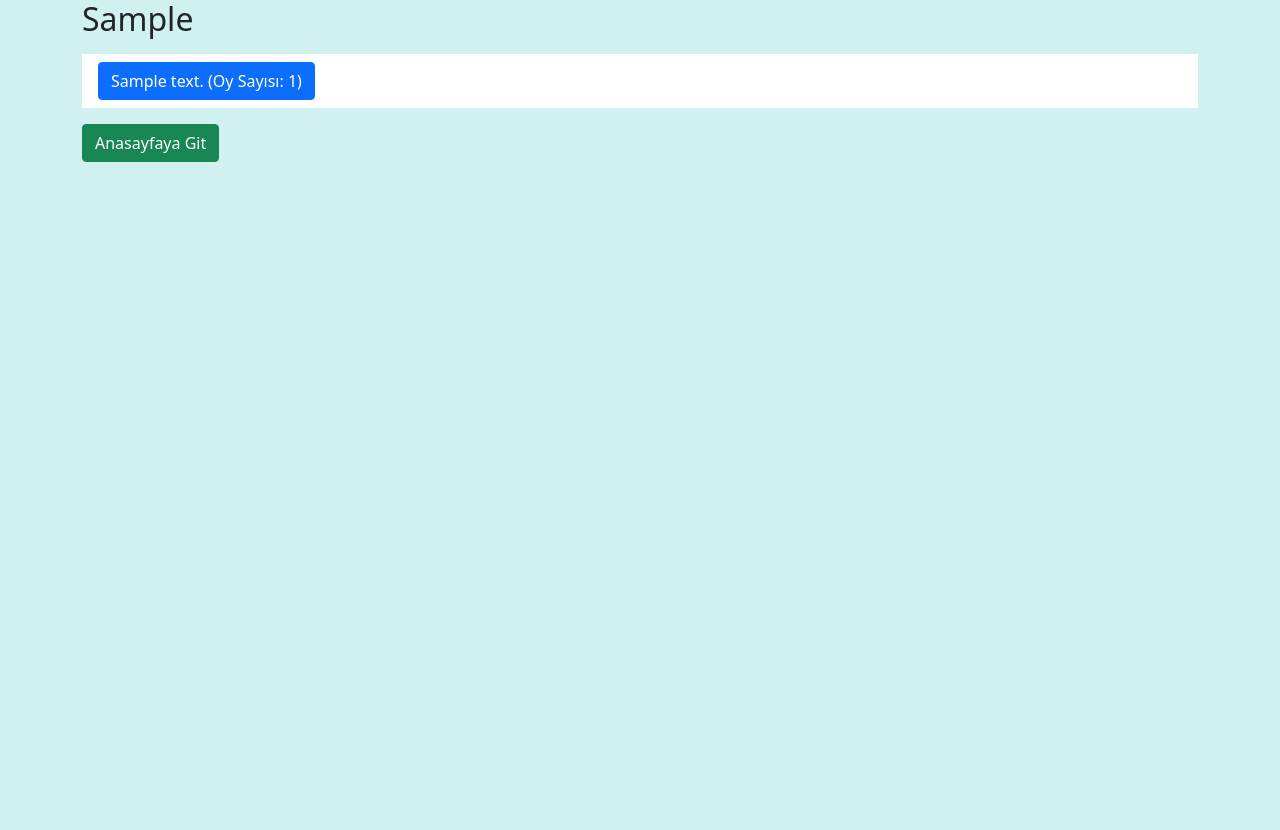
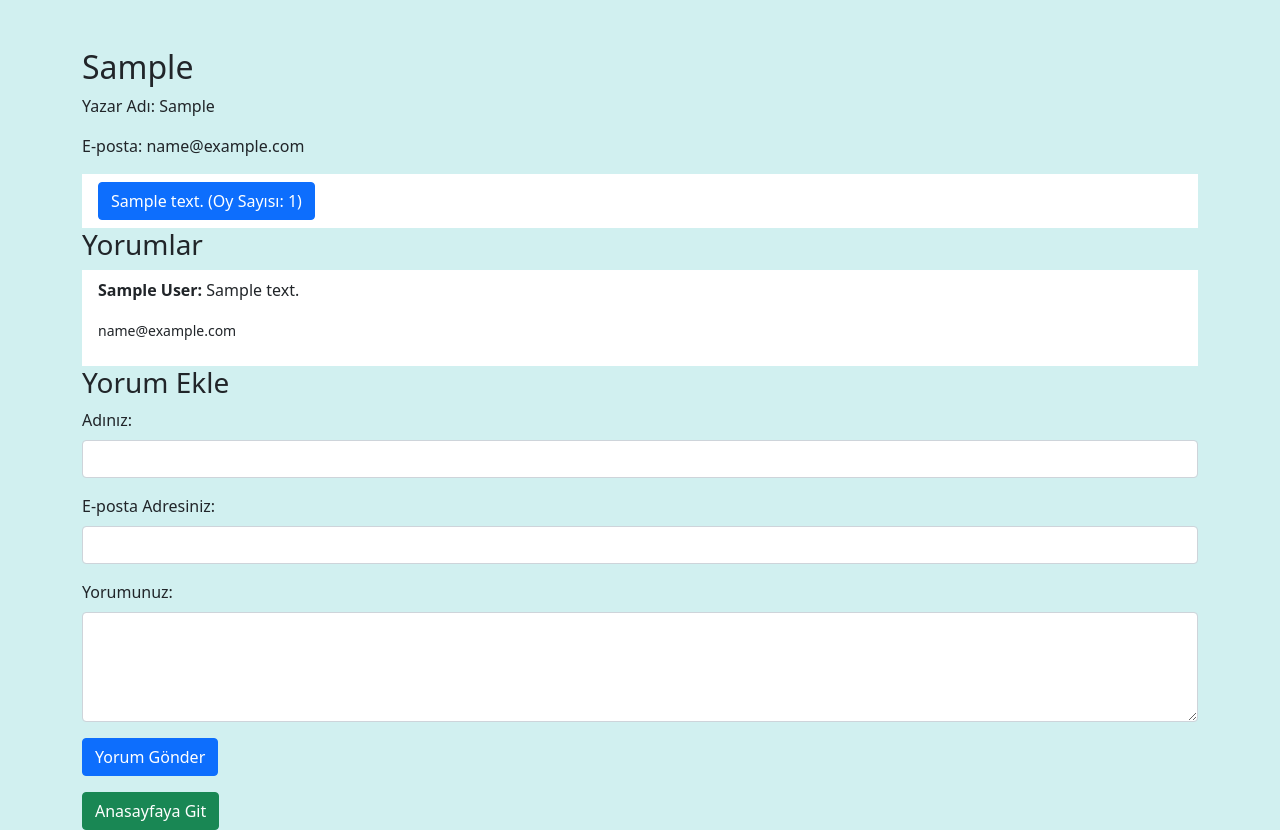
Before and after one commit to YuCaIb/survey-edu4tech, a Flask app: page /survey/1 in a window 1280 px wide. Before the commit the page ends 162 px from the top, so only its background shows below. Run offline with Flask 3, Linux system fonts and the light colour scheme; a database or web service that is not in the repository returns one stand-in record (values such as "Sample title").

Commit message:
reversed survey list added comment section

```diff
--- a/main.py
+++ b/main.py
@@ -4,6 +4,7 @@ from flask import Flask, render_template, request, redirect, jsonify, session, u
 import pymongo
 from werkzeug.security import generate_password_hash, check_password_hash
 import uuid
+
 
 # import turkish_rake as yucaib
 
@@ -28,9 +29,9 @@ def home():
 def survey_details(survey_id):
     # Seçilen anketi al
     survey = survey_collection.find_one({'_id': survey_id})
-
+    comments = list(db["comments"].find({"survey_id": survey_id}))
     # Anketi html'e gönder
-    return render_template('survey_detail.html', survey=survey)
+    return render_template('survey_detail.html', survey=survey,comments=comments)
 
 
 # @app.route('/survey/<string:survey_id>')
@@ -130,6 +131,27 @@ def giris():
             return "Kullanıcı bulunamadı ya da şifre geçersiz"
 
 
+@app.route('/add-comment/<survey_id>', methods=['POST'])
+def add_comment(survey_id):
+    try:
+        author = request.form['author']
+        email = request.form['email']
+        content = request.form['content']
+
+        comment = {
+            "survey_id": survey_id,
+            "author": author,
+            "email": email,
+            "content": content
+        }
+
+        db["comments"].insert_one(comment)
+
+        return redirect(url_for('survey_details', survey_id=survey_id))
+    except Exception as e:
+        return jsonify({'error': f'Hata oluştu: {str(e)}'})
+
+
 @app.route('/create-survey', methods=['GET', 'POST'])
 def survey():
     if request.method == 'GET':
@@ -158,7 +180,7 @@ def survey():
             })
 
             # Başarılı bir şekilde işlendiğine dair bir yanıt gönderelim
-            return jsonify({'message': 'Anket başarıyla kaydedildi!'})
+            return redirect(url_for('survey_details', survey_id=survey_id))
 
         except Exception as e:
             return jsonify({'error': f'Hata oluştu: {str(e)}'})
--- a/templates/survey_detail.html
+++ b/templates/survey_detail.html
@@ -15,10 +15,12 @@
 </head>
 
 <body>
-    <div class="container">
+    <div class="container mt-5">
         <div class="row">
             <div class="col-md-12">
                 <h2>{{ survey['anket_basligi'] }}</h2>
+                <p>Yazar Adı: {{ survey['yazar_adi'] }}</p>
+                <p>E-posta: {{ survey['e-mail'] }}</p>
                 <p id="survey-title" data-survey-id="{{ survey['_id'] }}"></p>
                 <ul class="list-group list-group-flush overflow-auto">
                     {% for option in survey['options'] %}
@@ -31,6 +33,38 @@
                     </li>
                     {% endfor %}
                 </ul>
+
+                <h3>Yorumlar</h3>
+                <ul class="list-group list-group-flush overflow-auto">
+                    {% if comments %}
+                        {% for comment in comments %}
+                        <li class="list-group-item">
+                            <p><strong>{{ comment['author'] }}:</strong> {{ comment['content'] }}</p>
+                            <p><small>{{ comment['email'] }}</small></p>
+                        </li>
+                        {% endfor %}
+                    {% else %}
+                        <li class="list-group-item">Ankette herhangi bir yorum yok.</li>
+                    {% endif %}
+                </ul>
+
+                <h3>Yorum Ekle</h3>
+                <form action="{{ url_for('add_comment', survey_id=survey['_id']) }}" method="POST">
+                    <div class="mb-3">
+                        <label for="author" class="form-label">Adınız:</label>
+                        <input type="text" class="form-control" id="author" name="author" required>
+                    </div>
+                    <div class="mb-3">
+                        <label for="email" class="form-label">E-posta Adresiniz:</label>
+                        <input type="email" class="form-control" id="email" name="email" required>
+                    </div>
+                    <div class="mb-3">
+                        <label for="content" class="form-label">Yorumunuz:</label>
+                        <textarea class="form-control" id="content" name="content" rows="4" required></textarea>
+                    </div>
+                    <button type="submit" class="btn btn-primary">Yorum Gönder</button>
+                </form>
+
                 <a href="/" class="btn btn-success mt-3">Anasayfaya Git</a> <!-- Anasayfaya Git butonu -->
             </div>
         </div>
```
Also changed, not shown: templates/home.html (+5 -5 lines).
